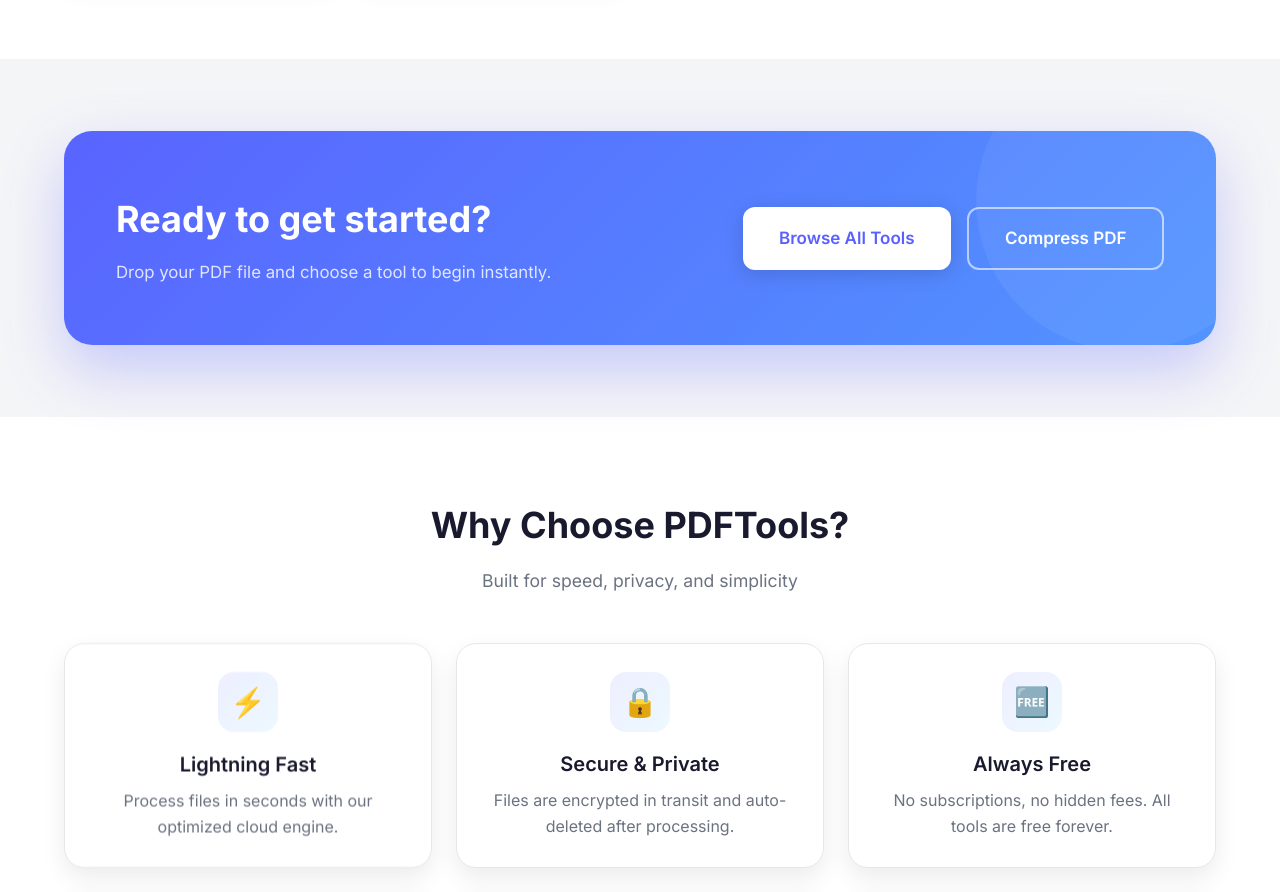
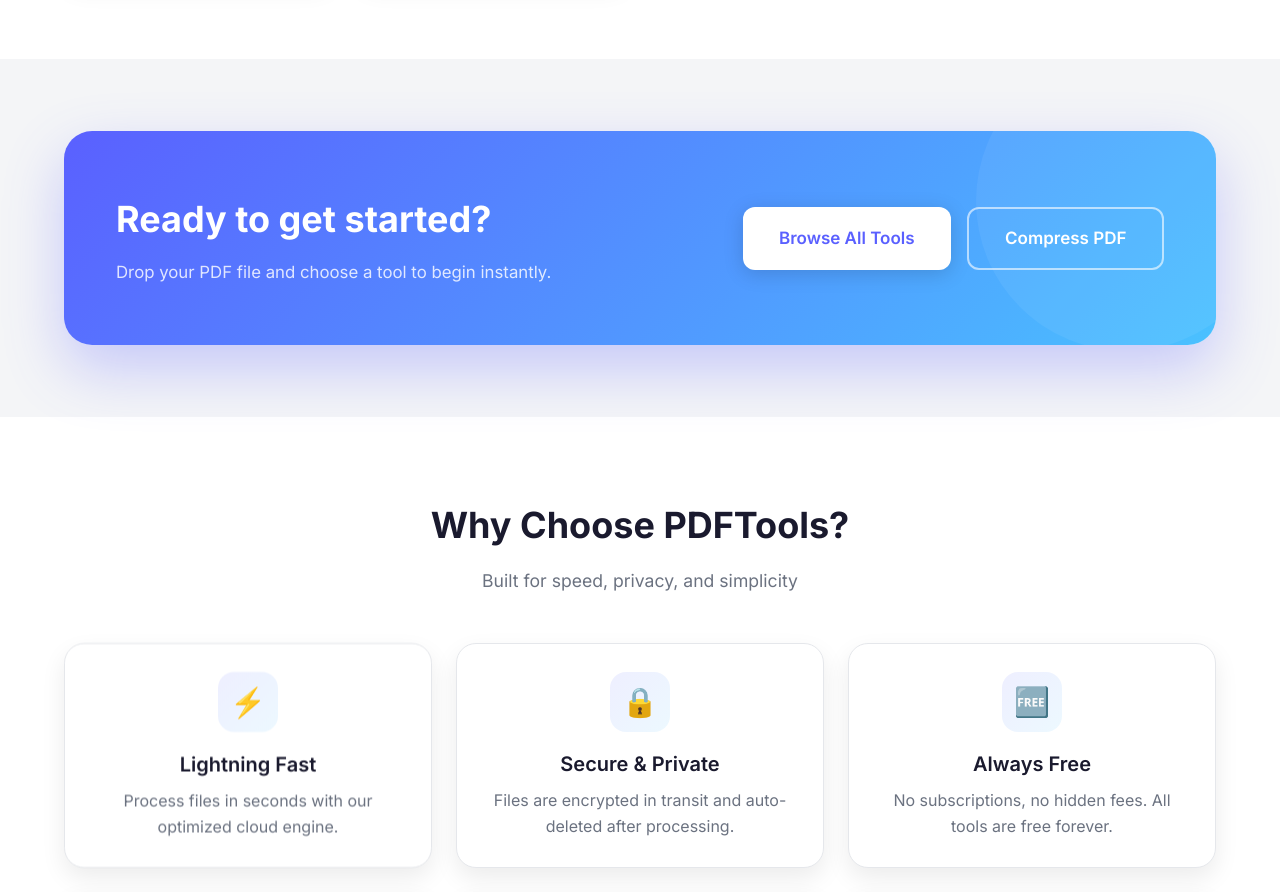
Before and after one commit to Akhilma2005/PDF-Tools, a Next.js app in the folder nextjs/: page / in a window 1280 px wide. Shown: the part 2120-3012 px from the top of the page. Built offline with nearby package versions, Linux system fonts and the light colour scheme.

Commit message:
perf: defer adsense, remove gradient animation from CTA card

```diff
--- a/nextjs/pages/_document.js
+++ b/nextjs/pages/_document.js
@@ -9,6 +9,7 @@
         <meta name="google-adsense-account" content="ca-pub-3374531258461974" />
         <script
           async
+          defer
           src="https://pagead2.googlesyndication.com/pagead/js/adsbygoogle.js?client=ca-pub-3374531258461974"
           crossOrigin="anonymous"
         />
--- a/nextjs/styles/Home.css
+++ b/nextjs/styles/Home.css
@@ -123,8 +123,6 @@
 .upload-cta-section { background: var(--light); padding: 72px 0; }
 .upload-cta-card {
   background: linear-gradient(135deg, #5A60FF, #4AC1FF);
-  background-size: 200% 200%;
-  animation: gradientShift 5s ease infinite;
   border-radius: 28px;
   padding: 60px 52px;
   display: flex;
```
